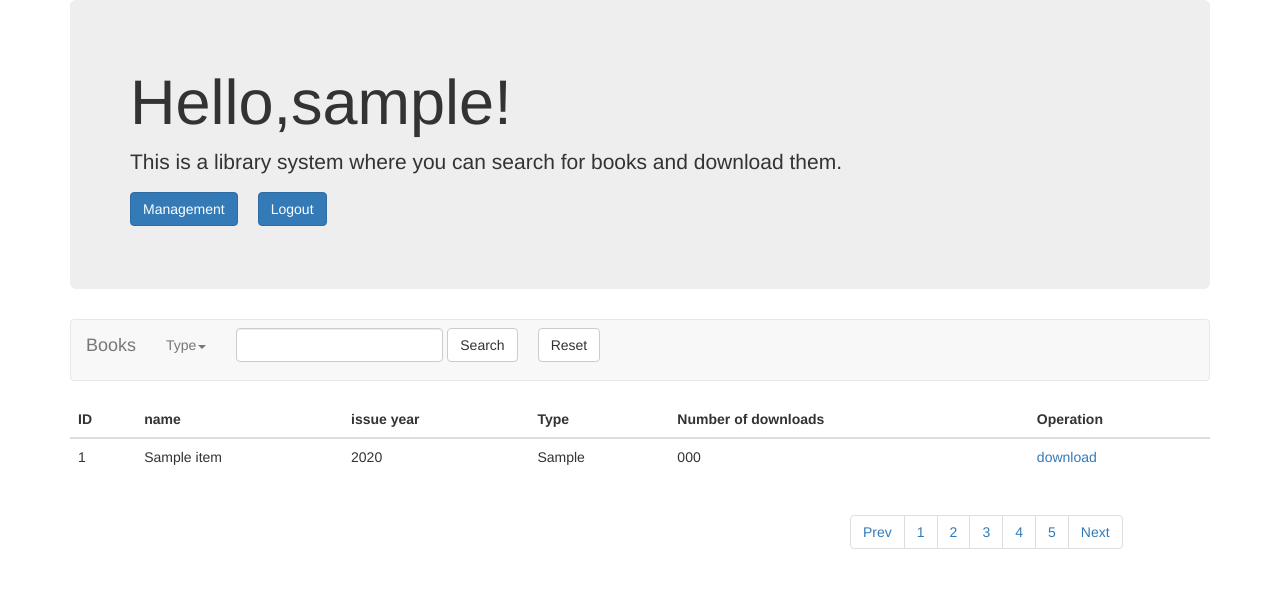
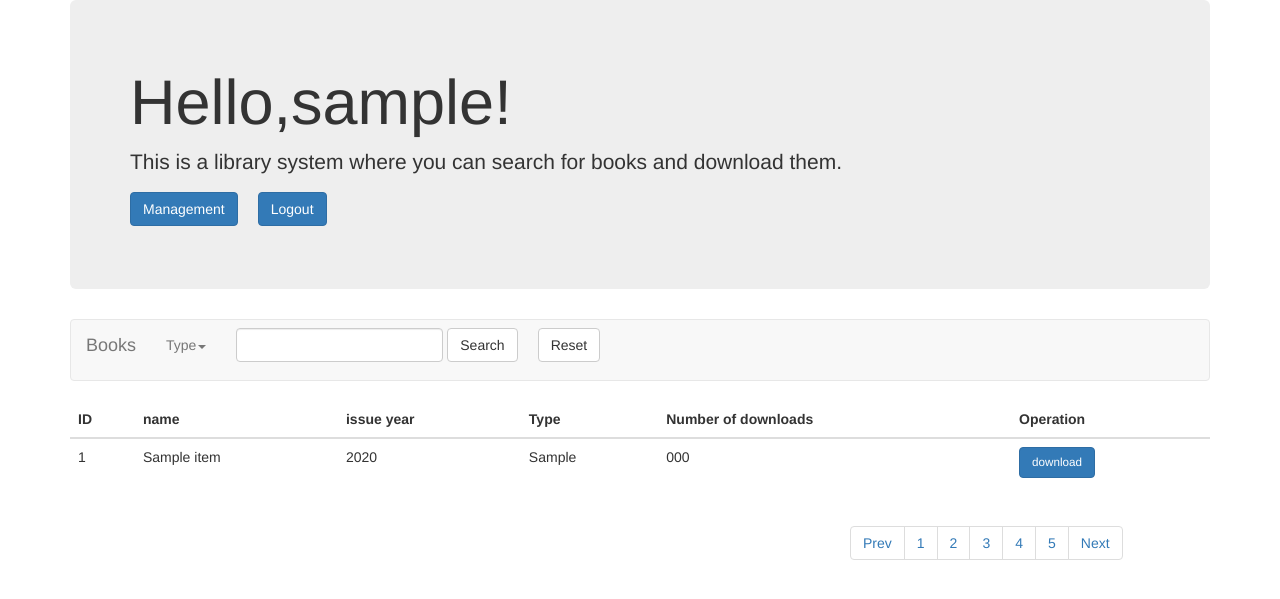
Before and after one commit to xiaowang012/flask_books, a Flask app: template templates/home_search_type.html in a window 1280 px wide. Shown: the top 599 px of the page. Run offline with Flask 2, Linux system fonts and the light colour scheme; the template is opened without the code that fills it: values that come from a table or form of the project are taken from there, most other values are stand-ins (such as "Sample title", 1, 10 or a date in 2020); some libraries are stand-ins or nearby versions.

Commit message:
修改了下载按钮的样式

```diff
--- a/templates/home_search_type.html
+++ b/templates/home_search_type.html
@@ -61,6 +61,9 @@
 									<li>
 										<a href="/home/search/type?type_1=Linux&number=1">Linux</a>
 								   	</li>
+									<li>
+										<a href="/home/search/type?type_1=Go&number=1">Go</a>
+								   	</li>
 								</ul>
 							</li>
 						</ul>
@@ -120,7 +123,7 @@
 									{{ item['number_of_downloads'] }}
 								</td>
 								<td>
-									<a href="/book/download?code={{ item['id'] }}">download</a>
+									 <a role="button" class="btn btn-default btn-primary" style="font-size: smaller;" href="/book/download?code={{ item['id'] }}">download</a>
 								</td>
 							</tr>
 						{% endfor %}
```
